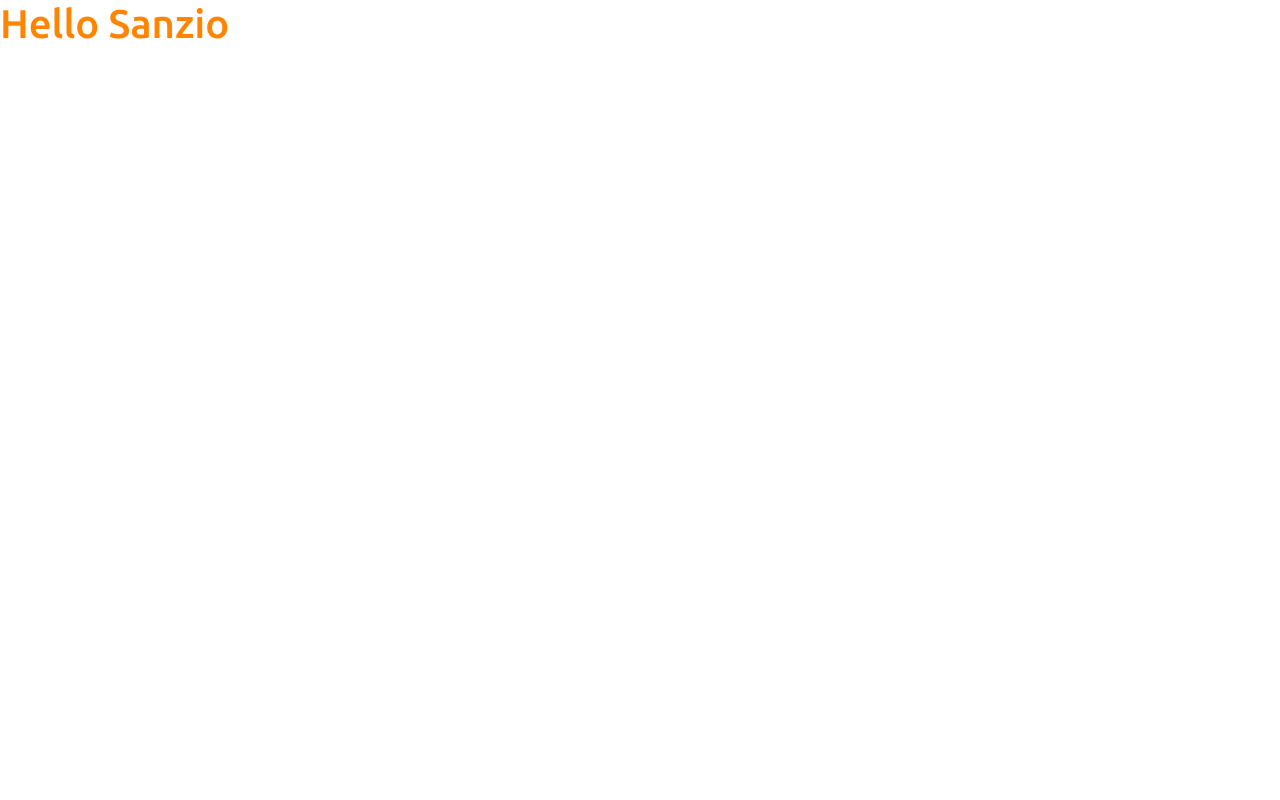
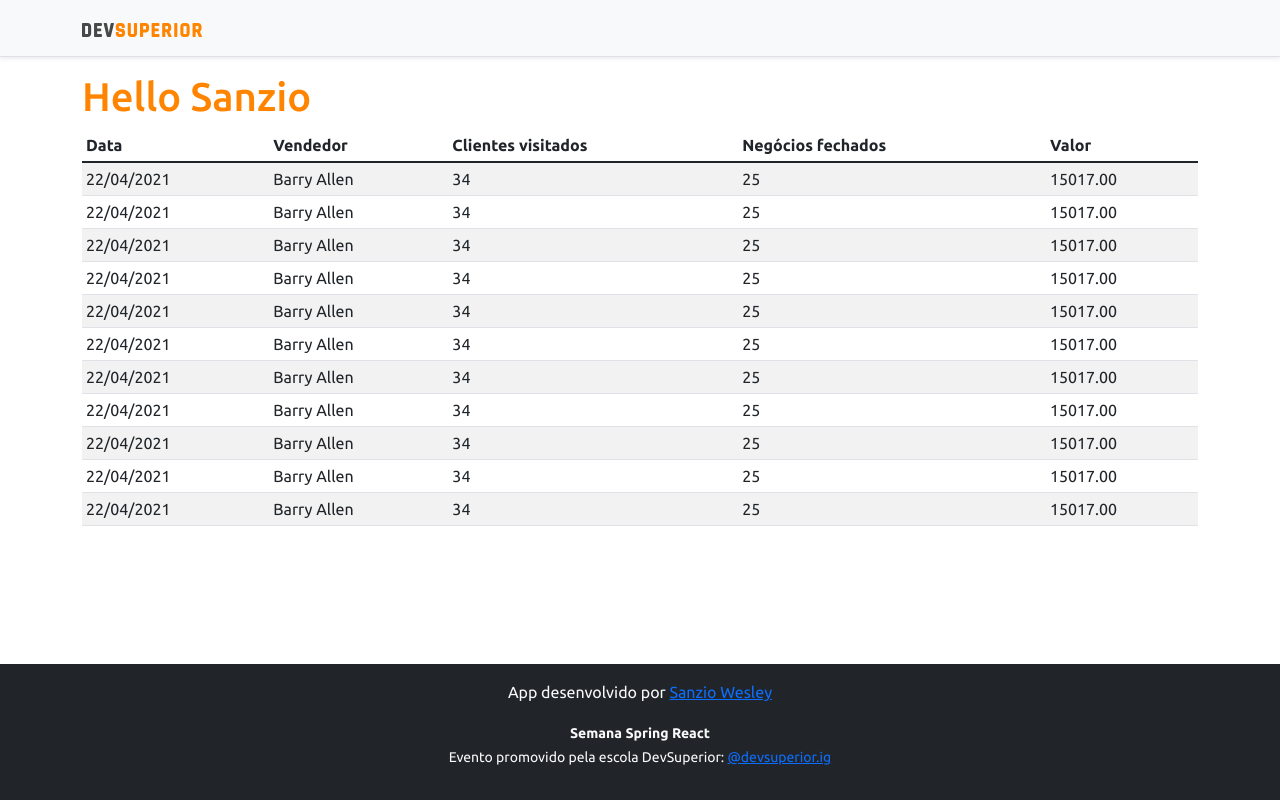
Before and after one commit to SanzioWesley/dsvendas, a React (Create React App) app in the folder frontend/: page / in a window 1280 px wide. Built offline with nearby package versions, Linux system fonts and the light colour scheme.

Commit message:
Adicionar gráficos estáticos

```diff
--- a/frontend/src/App.tsx
+++ b/frontend/src/App.tsx
@@ -1,10 +1,19 @@
-import React from 'react';
+import DataTable from "components/DataTable";
+import Footer from "components/Footer";
+import NavBar from "components/NavBar"
 
 function App() {
   return (
-    <div>
-      <h1 className="text-primary">Hello Sanzio</h1>
-    </div>
+    <>
+      <NavBar />
+      <div className="container">
+        <h1 className="text-primary">Hello Sanzio</h1>
+
+        <DataTable />
+      </div >
+      <Footer />
+
+    </>
   )
 }
 
--- /dev/null
+++ b/frontend/src/components/DataTable/index.tsx
@@ -0,0 +1,98 @@
+const DataTable = () => {
+    return (
+        <div className="table-responsive">
+            <table className="table table-striped table-sm">
+                <thead>
+                    <tr>
+                        <th>Data</th>
+                        <th>Vendedor</th>
+                        <th>Clientes visitados</th>
+                        <th>Negócios fechados</th>
+                        <th>Valor</th>
+                    </tr>
+                </thead>
+                <tbody>
+                    <tr>
+                        <td>22/04/2021</td>
+                        <td>Barry Allen</td>
+                        <td>34</td>
+                        <td>25</td>
+                        <td>15017.00</td>
+                    </tr>
+                    <tr>
+                        <td>22/04/2021</td>
+                        <td>Barry Allen</td>
+                        <td>34</td>
+                        <td>25</td>
+                        <td>15017.00</td>
+                    </tr>
+                    <tr>
+                        <td>22/04/2021</td>
+                        <td>Barry Allen</td>
+                        <td>34</td>
+                        <td>25</td>
+                        <td>15017.00</td>
+                    </tr>
+                     <tr>
+                        <td>22/04/2021</td>
+                        <td>Barry Allen</td>
+                        <td>34</td>
+                        <td>25</td>
+                        <td>15017.00</td>
+                    </tr>
+                    <tr>
+                        <td>22/04/2021</td>
+                        <td>Barry Allen</td>
+                        <td>34</td>
+                        <td>25</td>
+                        <td>15017.00</td>
+                    </tr>
+                    <tr>
+                        <td>22/04/2021</td>
+                        <td>Barry Allen</td>
+                        <td>34</td>
+                        <td>25</td>
+                        <td>15017.00</td>
+                    </tr>
+                     <tr>
+                        <td>22/04/2021</td>
+                        <td>Barry Allen</td>
+                        <td>34</td>
+                        <td>25</td>
+                        <td>15017.00</td>
+                    </tr>
+                    <tr>
+                        <td>22/04/2021</td>
+                        <td>Barry Allen</td>
+                        <td>34</td>
+                        <td>25</td>
+                        <td>15017.00</td>
+                    </tr>
+                     <tr>
+                        <td>22/04/2021</td>
+                        <td>Barry Allen</td>
+                        <td>34</td>
+                        <td>25</td>
+                        <td>15017.00</td>
+                    </tr>
+                     <tr>
+                        <td>22/04/2021</td>
+                        <td>Barry Allen</td>
+                        <td>34</td>
+                        <td>25</td>
+                        <td>15017.00</td>
+                    </tr>
+                     <tr>
+                        <td>22/04/2021</td>
+                        <td>Barry Allen</td>
+                        <td>34</td>
+                        <td>25</td>
+                        <td>15017.00</td>
+                    </tr>
+                </tbody>
+            </table>
+        </div>
+    )
+}
+
+export default DataTable;
--- /dev/null
+++ b/frontend/src/components/Footer/index.tsx
@@ -0,0 +1,13 @@
+const Footer = () => {
+    return (
+        <footer className="footer mt-auto py-3 bg-dark">
+            <div className="container">
+                <p className="text-light">App desenvolvido por <a href="https://github.com/SanzioWesley" target="_blank" rel="noreferrer">Sanzio Wesley</a></p>
+                <p className="text-light"><small><strong>Semana Spring React</strong><br />
+                    Evento promovido pela escola DevSuperior: <a href="https://instagram.com/devsuperior.ig" target="_blank" rel="noreferrer">@devsuperior.ig</a></small></p>
+            </div>
+        </footer>
+    )
+}
+
+export default Footer;
--- /dev/null
+++ b/frontend/src/components/NavBar/index.tsx
@@ -0,0 +1,29 @@
+import ImgDsDark from 'assets/img/ds-dark.svg'
+
+const NavBar = () => {
+  return (
+    <div className="d-flex flex-column flex-md-row align-items-center p-3 px-md-4 mb-3 bg-light border-bottom shadow-sm" >
+      <div className="container">
+        <nav className="my-2 my-md-0 mr-md-3">
+          <img src={ImgDsDark} alt="DevSuperior" width="120" />
+        </nav>
+      </div>
+    </div >
+  )
+}
+
+export default NavBar;
+
+
+// import React from 'react';
+// import ReactDOM from 'react-dom';
+// import 'bootstrap/dist/css/bootstrap.css';
+// import 'assets/css/styles.css';
+// import App from './App';
+
+// ReactDOM.render(
+//   <React.StrictMode>
+//     <App />
+//   </React.StrictMode>,
+//   document.getElementById('root')
+// );
```
Also changed, not shown: frontend/src/assets/img/ds-dark.svg (added), frontend/src/index.tsx (line endings or trailing spaces).
